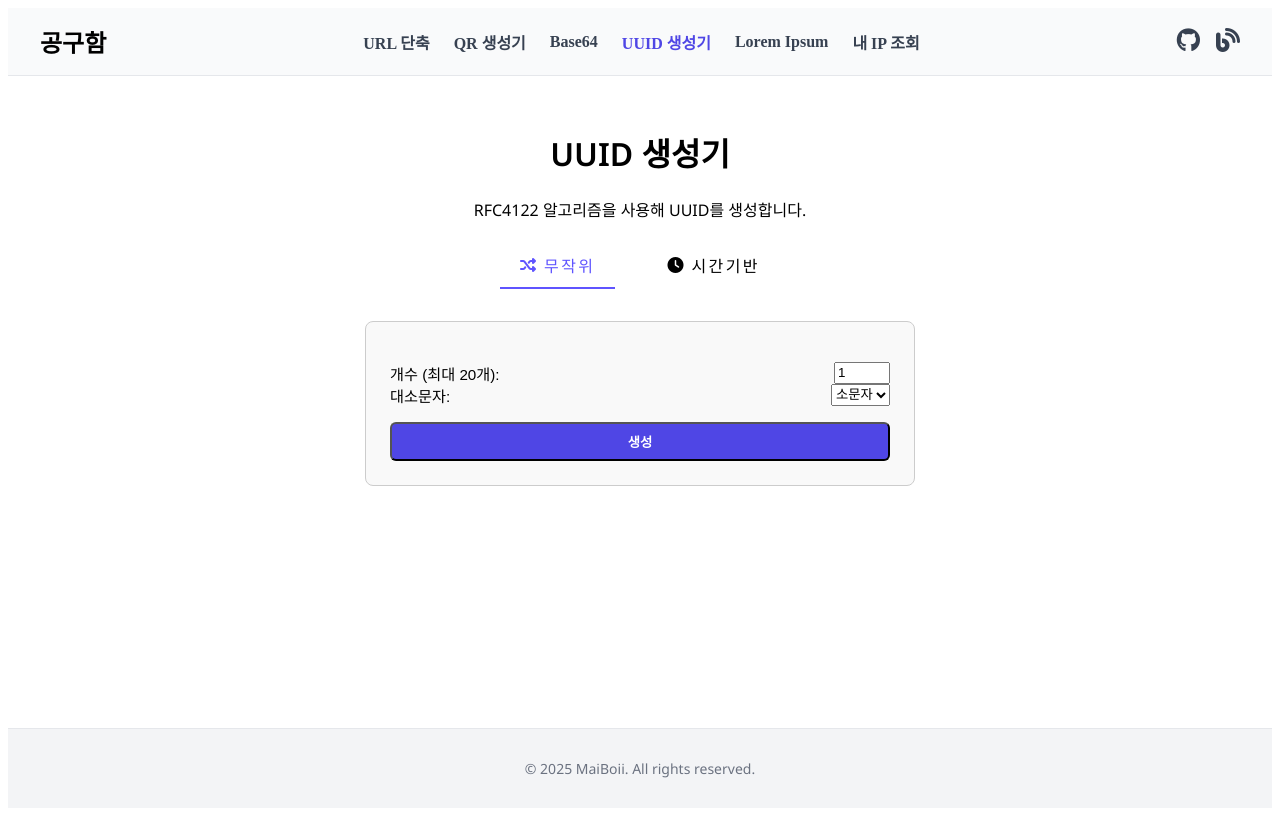
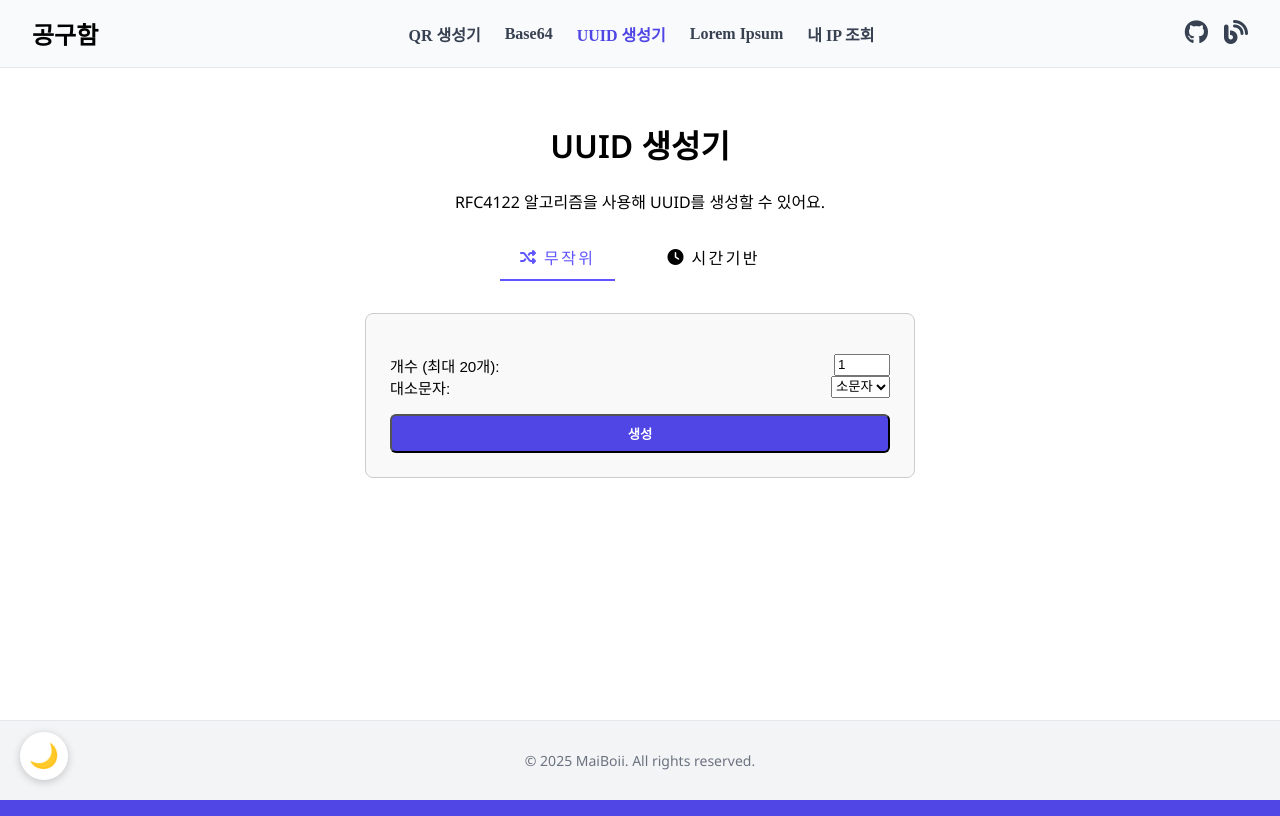
Before and after one commit to MaiBoii/webutilhub, a Vue app in the folder frontend/: page /uuid in a window 1280 px wide. Built offline with nearby package versions, Linux system fonts and the light colour scheme; a web font is replaced by a local one.

Commit message:
feat: DarkMode Navbar,Footer 적용 완료

```diff
--- a/frontend/src/App.vue
+++ b/frontend/src/App.vue
@@ -1,23 +1,52 @@
 <template>
-  <div class="app-wrapper">
-    <Navbar /> <!-- 상단 네비게이션 -->
+  <div class="app-wrapper" :class="{ dark: isDark }">
+    <Navbar />
     <main class="main-content">
       <RouterView />
     </main>
-    <Footer /> <!-- 하단 푸터 -->
+  <Footer :is-dark="isDark" />
+        <button class="dark-toggle" @click="toggleDarkMode">
+      {{ isDark ? '☀️' : '🌙' }}
+    </button>
   </div>
 </template>
 
 <script setup lang="ts">
+import { ref, onMounted } from 'vue'
 import Navbar from './components/Navbar.vue'
 import Footer from './components/Footer.vue'
+
+const isDark = ref(false)
+
+onMounted(() => {
+  const saved = localStorage.getItem('theme')
+  if (saved === 'dark') isDark.value = true
+})
+
+function toggleDarkMode() {
+  isDark.value = !isDark.value
+  localStorage.setItem('theme', isDark.value ? 'dark' : 'light')
+}
 </script>
 
 <style scoped>
+:global(body) {
+  margin: 0;
+  background-color: #4f46e5;
+}
+
 .app-wrapper {
   display: flex;
   flex-direction: column;
   min-height: 100vh;
+  background-color: #ffffff;
+  color: #000000;
+  transition: background-color 0.3s, color 0.3s;
+}
+
+.app-wrapper.dark {
+  background-color: #1e1e2f;
+  color: #ffffff;
 }
 
 .main-content {
@@ -25,5 +54,31 @@ import Footer from './components/Footer.vue'
   padding: 2rem;
 }
 
-/* .container 클래스는 사용되지 않으므로 제거하거나 필요한 컴포넌트에 따로 사용하세요 */
+.dark-toggle {
+  position: fixed;
+  bottom: 20px;
+  left: 20px;
+  background-color: #ffffff;
+  color: #000;
+  border: none;
+  border-radius: 50%;
+  font-size: 1.5rem;
+  width: 48px;
+  height: 48px;
+  box-shadow: 0 2px 8px rgba(0,0,0,0.2);
+  cursor: pointer;
+  transition: background-color 0.3s, transform 0.2s;
+  z-index: 1000;
+}
+
+.dark-toggle:hover {
+  background-color: #eeeeee;
+  transform: scale(1.1);
+}
+
+.app-wrapper.dark .dark-toggle {
+  background-color: #333;
+  color: #fff;
+}
+
 </style>
--- a/frontend/src/components/Footer.vue
+++ b/frontend/src/components/Footer.vue
@@ -1,10 +1,13 @@
 <template>
-  <footer class="footer">
+  <footer class="footer" :class="{ dark: isDark }">
     <p>© 2025 MaiBoii. All rights reserved.</p>
   </footer>
 </template>
 
 <script setup>
+defineProps({
+  isDark: Boolean
+});
 </script>
 
 <style scoped>
@@ -15,5 +18,12 @@
   color: #6b7280;
   border-top: 1px solid #e5e7eb;
   font-size: 14px;
+  transition: background-color 0.3s, color 0.3s;
+}
+
+.dark .footer {
+  background-color: #1f2937;
+  color: #9ca3af;
+  border-top: 1px solid #374151;
 }
 </style>
--- a/frontend/src/components/IpChecker.vue
+++ b/frontend/src/components/IpChecker.vue
@@ -1,7 +1,6 @@
-<!-- IpGeoChecker.vue -->
 <template>
     <h1>내 IP 조회하기</h1>
-    <p>현재 접속한 기기의 외부 IP 주소입니다.<br>
+    <p>현재 접속한 기기의 외부 IP 주소입니다!<br>
     클릭 시 클립보드에 IP가 복사됩니다.</p>
   <div class="container">
     <div v-if="ipInfo"
@@ -10,7 +9,7 @@
       <h2>{{ ipInfo.ip }}</h2>
       <p>{{ ipInfo.city }}, {{ ipInfo.region }}, {{ ipInfo.country_name }}</p>
     </div>
-    <p v-else>불러오는 중...</p>
+    <p v-else>   </p>
   </div>
 </template>
 
--- a/frontend/src/components/Lorem.vue
+++ b/frontend/src/components/Lorem.vue
@@ -1,6 +1,6 @@
 <template>
     <h1>Lorem Ipsum 생성기</h1>
-    <p>문장 수, 단어 수, 문장 길이 등을 조절할 수 있어 <br>원하는 텍스트 스타일을 자유롭게 설정할 수 있습니다.</p>
+    <p>문장 수, 단어 수, 문장 길이 등을 조절할 수 있어 <br>원하는 텍스트 스타일을 자유롭게 설정할 수 있어요.</p>
 
   <section class="lorem-ipsum">
     <div class="controls">
--- a/frontend/src/components/Navbar.vue
+++ b/frontend/src/components/Navbar.vue
@@ -4,7 +4,7 @@
         <span class="site-name">공구함</span>
       </div>
       <div class="navbar-links">
-        <RouterLink to="/" class="nav-link"> URL 단축</RouterLink>
+        <!-- <RouterLink to="/" class="nav-link"> URL 단축</RouterLink> -->
         <RouterLink to="/qr" class="nav-link"> QR 생성기</RouterLink>
         <RouterLink to="/base64" class="nav-link"> Base64</RouterLink>
         <RouterLink to="/uuid" class="nav-link"> UUID 생성기</RouterLink>
@@ -107,4 +107,29 @@
   color: #4f46e5;
 }
 
+.dark .navbar {    /* ← 표기만 바꿈 */
+  background-color: #1f2937;
+  border-bottom: 1px solid #374151;
+}
+
+.dark .site-name {
+  color: #d1d5db;
+}
+
+.dark .nav-link {
+  color: #d1d5db;
+}
+
+.dark .nav-link:hover,
+.dark .nav-link.router-link-active {
+  color: #818cf8;
+}
+
+.dark .icon-link {
+  color: #d1d5db;
+}
+
+.dark .icon-link:hover {
+  color: #818cf8;
+}
   </style>
--- a/frontend/src/components/uuid.vue
+++ b/frontend/src/components/uuid.vue
@@ -1,7 +1,7 @@
 <template>
   <div class="flex flex-col items-center gap-4 max-w-md mx-auto p-4">
     <h1>UUID 생성기</h1>
-    <p>RFC4122 알고리즘을 사용해 UUID를 생성합니다.</p>
+    <p>RFC4122 알고리즘을 사용해 UUID를 생성할 수 있어요.</p>
 
     <UnderlineHover v-model="version" :options="options" />
 
```
